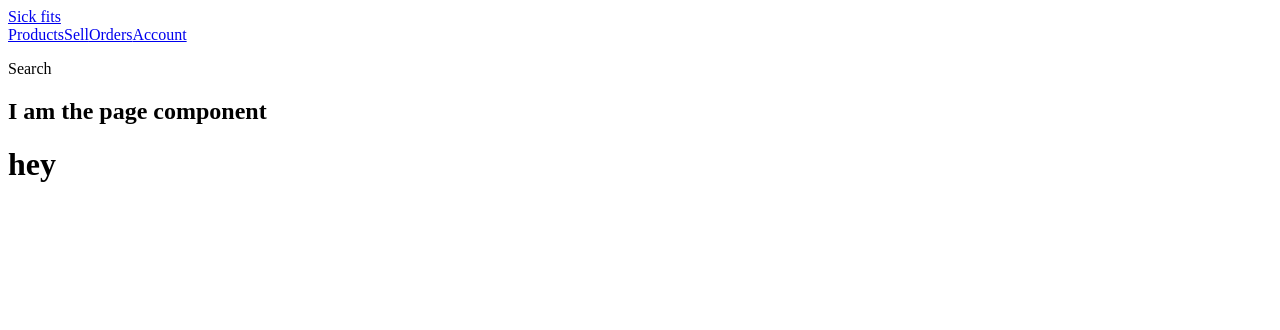
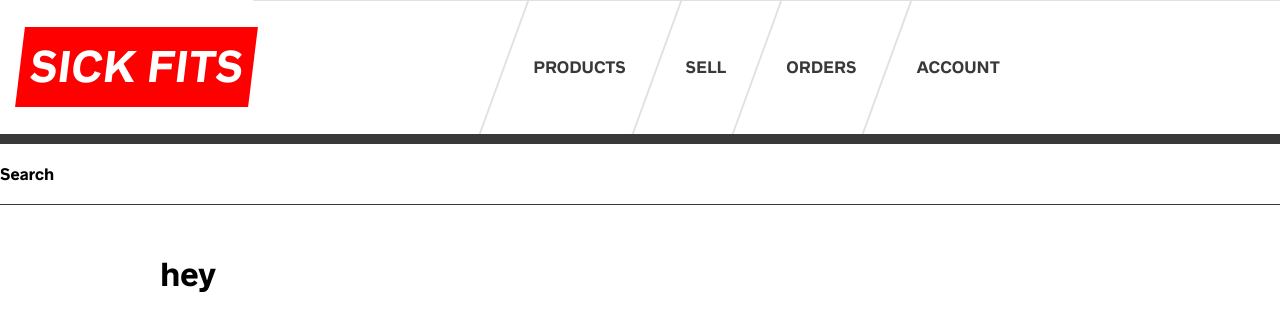
Before and after one commit to sam9525/sick-fits, a Next.js app in the folder frontend/: page / in a window 1280 px wide. Shown: the top 330 px of the page. Built offline with nearby package versions, Linux system fonts and the light colour scheme.

Commit message:
css and styled-components

```diff
--- a/frontend/components/Header.js
+++ b/frontend/components/Header.js
@@ -1,16 +1,50 @@
 import Link from 'next/link';
+import styled from 'styled-components';
 import Nav from './Nav';
+
+const Logo = styled.h1`
+  font-size: 4rem;
+  margin-left: 2rem;
+  position: relative;
+  z-index: 2;
+  background: red;
+  transform: skew(-7deg);
+  a {
+    color: white;
+    text-decoration: none;
+    text-transform: uppercase;
+    padding: 0.5rem 1rem;
+  }
+`;
+
+const HeaderStyles = styled.header`
+  .bar {
+    border-bottom: 10px solid var(--black, black);
+    display: grid;
+    grid-template-columns: auto 1fr;
+    justify-content: space-between;
+    align-items: stretch;
+  }
+
+  .sub-bar {
+    display: grid;
+    grid-template-columns: 1fr auto;
+    border-bottom: 1px solid var(--black, black);
+  }
+`;
 
 export default function Header() {
   return (
-    <header>
+    <HeaderStyles>
       <div className="bar">
-        <Link href="/">Sick fits</Link>
+        <Logo>
+          <Link href="/">Sick fits</Link>
+        </Logo>
         <Nav />
       </div>
       <div className="sub-bar">
         <p>Search</p>
       </div>
-    </header>
+    </HeaderStyles>
   );
 }
--- a/frontend/components/Nav.js
+++ b/frontend/components/Nav.js
@@ -1,12 +1,13 @@
 import Link from 'next/link';
+import NavStyles from './styles/NavStyles';
 
 export default function Nav() {
   return (
-    <nav>
+    <NavStyles>
       <Link href="/products">Products</Link>
       <Link href="/sell">Sell</Link>
       <Link href="/orders">Orders</Link>
       <Link href="/account">Account</Link>
-    </nav>
+    </NavStyles>
   );
 }
--- a/frontend/components/Page.js
+++ b/frontend/components/Page.js
@@ -1,12 +1,63 @@
 import PropTypes from 'prop-types';
+import styled, { createGlobalStyle } from 'styled-components';
 import Header from './Header';
+
+const GlobalStyles = createGlobalStyle`
+  @font-face {
+    font-family: 'radnika_next';
+    src: url('/static/radnikanext-medium-webfont.woff2') format('woff2');
+    font-weight: normal;
+    font-style: normal;
+  }
+  html {
+    --red: #ff0000;
+    --black: #393939;
+    --grey: #3A3A3A;
+    --gray: var(--grey);
+    --lightGrey: #e1e1e1;
+    --lightGray: var(--lightGrey);
+    --offWhite: #ededed;
+    --maxWidth: 1000px;
+    --bs: 0 12px 24px 0 rgba(0,0,0,0.09);
+    box-sizing: border-box;
+    font-size: 10px;
+  }
+  *, *:before, *:after {
+    box-sizing: inherit;
+  }
+  body {
+    font-family: 'radnika_next', --apple-system, BlinkMacSystemFont, 'Segoe UI', Roboto, Oxygen, Ubuntu, Cantarell, 'Open Sans', 'Helvetica Neue', sans-serif;
+    padding: 0;
+    margin: 0;
+    font-size: 1.5rem;
+    line-height:2;
+  }
+  a {
+    text-decoration: none;
+    color: var(--black);
+  }
+  a:hover {
+    text-decoration: underline;
+  }
+  button {
+    font-family: 'radnika_next', --apple-system, BlinkMacSystemFont, 'Segoe UI', Roboto, Oxygen, Ubuntu, Cantarell, 'Open Sans', 'Helvetica Neue', sans-serif;
+  }
+`;
+
+const InnerStyles = styled.div`
+  max-width: var(--maxWidth);
+  margin: 0 auto;
+  padding: 2rem;
+`;
 
 export default function Page({ children }) {
   return (
     <div>
-      <Header />
-      <h2>I am the page component</h2>
-      {children}
+      <div>
+        <GlobalStyles />
+        <Header />
+        <InnerStyles>{children}</InnerStyles>
+      </div>
     </div>
   );
 }
--- a/frontend/pages/_document.js
+++ b/frontend/pages/_document.js
@@ -1,6 +1,16 @@
 import Document, { Html, Head, NextScript, Main } from 'next/document';
+import { ServerStyleSheet } from 'styled-components';
 
 export default class MyDocument extends Document {
+  static getInitialProps({ renderPage }) {
+    const sheet = new ServerStyleSheet();
+    const page = renderPage(
+      (App) => (props) => sheet.collectStyles(<App {...props} />)
+    );
+    const styleTags = sheet.getStyleElement();
+    return { ...page, styleTags };
+  }
+
   render() {
     return (
       <Html lang="zh-TW">
```
